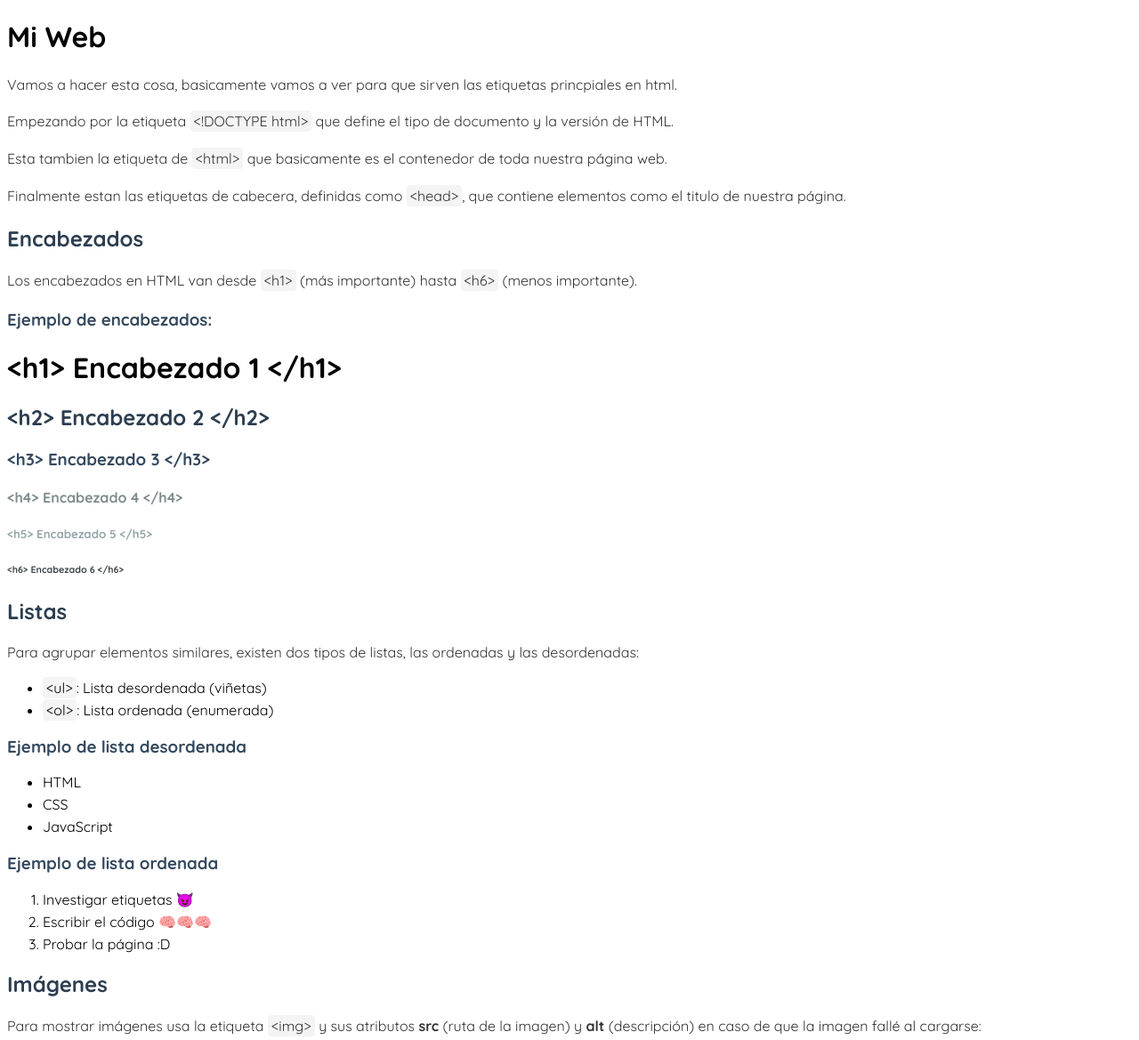
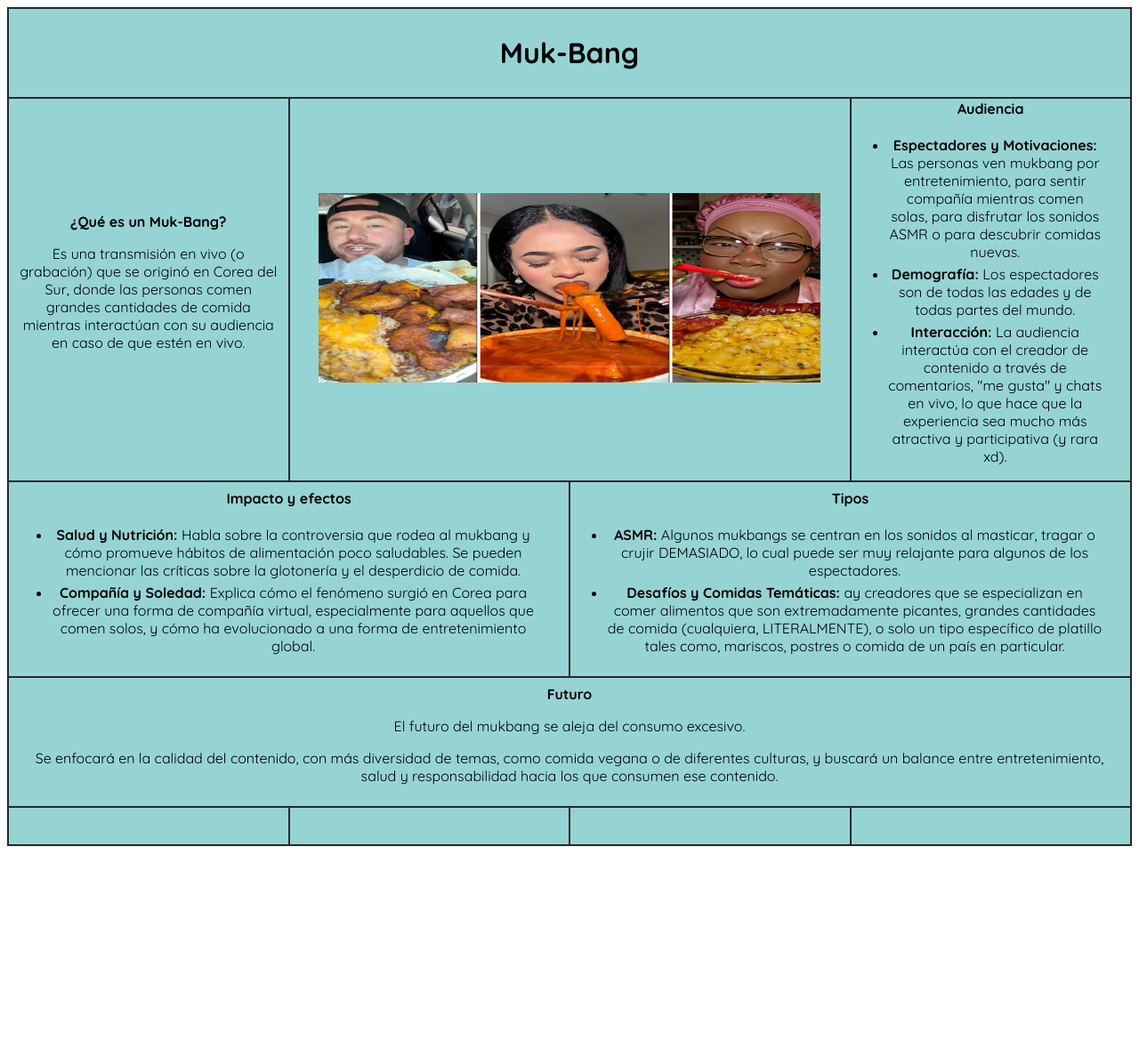
Before and after one commit to r1zZ0W/2025-AWEB-U2-P1-Tablas, a plain HTML site: page index.html in a window 1280 px wide. Shown: the top 1169 px of the page at 89% size. After the commit the page ends 959 px from the top, so only its background shows below. Drawn offline with Linux system fonts and the light colour scheme.

Commit message:
la recontra regue en el anterior commit XD

```diff
--- a/index.html
+++ b/index.html
@@ -1,106 +1,110 @@
 <!DOCTYPE html>
-<html lang="es">
+<html lang="en">
     <head>
-
         <meta charset="UTF-8">
         <meta name="viewport" content="width=device-width, initial-scale=1.0">
-
+        <title>Muk-Bang</title>
         <link rel="preconnect" href="https://fonts.googleapis.com">
         <link rel="preconnect" href="https://fonts.gstatic.com" crossorigin>
-    <link href="https://fonts.googleapis.com/css2?family=Quicksand:wght@400;700&display=swap" rel="stylesheet">
+        <link href="https://fonts.googleapis.com/css2?family=Quicksand:wght@300;400;500;600;700&display=swap" rel="stylesheet">
         <link rel="stylesheet" href="styles.css">
-
-    <title>Página HTML Esencial</title>
-
     </head>
     <body>
-
-    <h1>Mi Web</h1>
-
+        <table>
+            <thead>
+                <tr>
+                    <!-- Colspan sirve para poder expandir las columna que cubre el encabezado
+                     o lo datos de nuestra tabla-->
+                    <th scope="col" colspan="4">
+                        <h1>Muk-Bang</h1>
+                    </th>
+                </tr>
+            </thead>
+            <tbody>
+                <tr>
+                    <!-- Al igual que se pueden "insertar" parrafos e imagenes dentro de el mismo
+                        encabezado o datos, y en si cualquier elemento de html, por lo que he visto XD -->
+                    <th scope="row" id = "titulo"> ¿Qué es un Muk-Bang?
                         <p>
-        Vamos a hacer esta cosa, basicamente vamos a ver para que sirven las etiquetas princpiales en html.
+                        Es una transmisión en vivo (o grabación) que se originó en Corea
+                        del Sur, donde las personas comen grandes cantidades de comida mientras
+                         interactúan con su audiencia en caso de que estén en vivo.
                         </p>
-
-    <p>
-        Empezando por la etiqueta <code>&lt;!DOCTYPE html></code> que define el tipo de documento y la versión de HTML.
-    </p>
-
-    <p>
-        Esta tambien la etiqueta de <code>&lt;html></code> que basicamente es el contenedor de toda nuestra página web.
-    </p>
-
-    <p>
-        Finalmente estan las etiquetas de cabecera, definidas como <code>&lt;head></code>, que contiene elementos como el titulo de nuestra página.
-    </p>
-
-    <h2>Encabezados</h2>
-
-    <p>
-        Los encabezados en HTML van desde <code>&lt;h1&gt;</code> (más importante) hasta <code>&lt;h6&gt;</code> (menos importante).
-    </p>
-
-    <h3>Ejemplo de encabezados:</h3>
-
-    <h1>&lt;h1&gt; Encabezado 1 &lt;/h1&gt;</h1>
-    <h2>&lt;h2&gt; Encabezado 2 &lt;/h2&gt;</h2>
-    <h3>&lt;h3&gt; Encabezado 3 &lt;/h3&gt;</h3>
-    <h4>&lt;h4&gt; Encabezado 4 &lt;/h4&gt;</h4>
-    <h5>&lt;h5&gt; Encabezado 5 &lt;/h5&gt;</h5>
-    <h6>&lt;h6&gt; Encabezado 6 &lt;/h6&gt;</h6>
-
-    <h2>Listas</h2>
-
-    <p>Para agrupar elementos similares, existen dos tipos de listas, las ordenadas y las desordenadas:</p>
-
+                    </th>
+                    <td colspan="2">
+                        <img src="/mukbang.webp" alt="Imagen relacionada a lo que es un Muk-Bang" id="muk-bang">
+                    </td>
+                    <td><strong>Audiencia</strong>
                         <ul>
 
-        <li><code>&lt;ul&gt;</code>: Lista desordenada (viñetas)</li>
-        <li><code>&lt;ol&gt;</code>: Lista ordenada (enumerada)</li>
+                            <li><b>Espectadores y Motivaciones: </b> Las personas ven mukbang por entretenimiento,
+                                para sentir compañía mientras comen solas, para disfrutar los sonidos ASMR
+                                o para descubrir comidas nuevas.
+                            </li>
+
+                            <li><b>Demografía: </b> Los espectadores son de todas las edades
+                                y de todas partes del mundo.
+                            </li>
+
+                            <li><b>Interacción: </b> La audiencia interactúa con el creador de contenido
+                                a través de comentarios, "me gusta" y chats en vivo, lo que hace que la experiencia
+                                sea mucho más atractiva y participativa (y rara xd).
+                            </li>
+                        </ul>
+                    </td>
+                </tr>
+                <tr>
+                    <th scope="row" colspan="2">Impacto y efectos
+                        <ul>
+                            <li><b>Salud y Nutrición: </b>Habla sobre la controversia que rodea al mukbang y cómo promueve
+                                hábitos de alimentación poco saludables.
+                                Se pueden mencionar las críticas sobre la glotonería y el desperdicio de comida.
+                            </li>
+
+                            <li><b>Compañía y Soledad: </b>Explica cómo el fenómeno surgió en Corea para ofrecer una forma
+                                de compañía virtual, especialmente para aquellos que comen solos, y cómo ha evolucionado
+                                a una forma de entretenimiento global.
+                            </li>
+                        </ul>
+                    </th>
+                    <td colspan="2"><b>Tipos </b>
+                         <ul>
+
+                            <li>
+                                <b>ASMR: </b> Algunos mukbangs se centran en los sonidos al masticar, tragar o crujir DEMASIADO,
+                                lo cual puede ser muy relajante para algunos de los espectadores.
+                            </li>
+
+                            <li>
+                                <b>Desafíos y Comidas Temáticas: </b> ay creadores que se especializan en comer alimentos
+                                que son extremadamente picantes, grandes cantidades de comida (cualquiera, LITERALMENTE), o solo
+                                un tipo específico de platillo tales como, mariscos, postres o comida de un país en particular.
+                            </li>
 
                         </ul>
-
-    <h3>Ejemplo de lista desordenada</h3>
-
-    <ul>
-
-        <li>HTML</li>
-        <li>CSS</li>
-        <li>JavaScript</li>
-
-    </ul>
-
-    <h3>Ejemplo de lista ordenada</h3>
-
-    <ol>
-
-        <li>Investigar etiquetas 😈</li>
-        <li>Escribir el código 🧠🧠🧠</li>
-        <li>Probar la página :D</li>
-
-    </ol>
-
-    <h2>Imágenes</h2>
-    <p>Para mostrar imágenes usa la etiqueta <code>&lt;img&gt;</code> y sus atributos <b>src</b> (ruta de la imagen) y <b>alt</b> (descripción) en caso de que la imagen fallé al cargarse:</p>
-    <img src="https://preview.redd.it/84vh9jr2enu91.jpg?auto=webp&s=b1522398ef3c40fa9c8c6a8352c5c8fa1c997f24" alt="Chicharrón">
-
-
-    <h2>Enlaces</h2>
-    <p>Para vincular a otras páginas usa la etiqueta <code>&lt;a&gt;</code> con el atributo <b>href</b>:</p>
-    <a href="https://www.utez.edu.mx:8443/SISAVA/" target="_blank">Ingresa al SISA :D</a>
-
-
-    <h2>Atributos Principales</h2>
-
-    <ul>
-
-        <li><b>src</b>: Fuente /(ruta de una imagen o web). Ejemplo: <code>&lt;img src="foto.jpg"&gt;</code> <code>&lt;img src="https://mi.imagen.com"&gt;</code></li>
-        <li><b>alt</b>: Texto alternativo de una imagen. Ejemplo: <code>&lt;img alt="Descripción"&gt;</code></li>
-        <li><b>href</b>: Destino de un enlace. Ejemplo: <code>&lt;a href="https://www.utez.edu.mx:8443/SISAVA/"&gt;</code></li>
-        <li><b>title</b>: Título emergente al pasar el mouse. Ejemplo: <code>&lt;a title="Más info"&gt;Enlace&lt;/a&gt;</code></li>
-        <li><b>class</b> y <b>id</b>: Para identificar o aplicar estilos CSS.</li>
-        <li><b>style</b>: Permite aplicar estilos CSS directamente a un elemento.</li>
-
-    </ul>
-
+                    </td>
+                </tr>
+                <tr>
+                    <th scope="row" colspan="4">Futuro
+                        <p>
+                            El futuro del mukbang se aleja del consumo excesivo.
+                        </p>
+                        <p>
+                            Se enfocará en la calidad del contenido, con más diversidad de temas,
+                            como comida vegana o de diferentes culturas, y buscará un balance entre entretenimiento, salud y responsabilidad
+                            hacia los que consumen ese contenido.
+                        </p>
+                    </th>
+                </tr>
+            </tbody>
+            <tfoot>
+                <tr>
+                    <th scope = "row"></th>
+                    <td></td>
+                    <td></td>
+                    <td></td>
+                </tr>
+            </tfoot>
+        </table>
     </body>
 </html>
--- a/styles.css
+++ b/styles.css
@@ -1,64 +1,36 @@
-h1 {
-    font-family: 'Quicksand', sans-serif;
+table, th, td {
+  border: 2px solid #292828;
+  border-collapse: collapse;
 }
 
-h2 {
-    font-family: 'Quicksand', sans-serif;
-    color: #2c3e50;
+th, td {
+  width: 25%;
+  background-color: #96D4D4;
 }
 
-h3 {
-    font-family: 'Quicksand', sans-serif;
-    color: #34495e;
+table {
+  text-align: center;
+  font-family: 'Quicksand', sans-serif;
+  height: 700px;
+  width: 100%;
 }
 
-h4 {
-    font-family: 'Quicksand', sans-serif;
-    color: #7f8c8d;
+th {
+  height: 25px;
+  font-weight: bold;
+  padding: 8px;
 }
 
-h5 {
-    font-family: 'Quicksand', sans-serif;
-    color: #95a5a6;
+p, li{
+  font-weight: normal;
 }
 
-h6 {
-    font-family: 'Quicksand', sans-serif;
-    color: #404649;
+li{
+  padding-top: 5px;
+  padding-right: 30px;
 }
 
-p {
-    font-family: 'Quicksand', sans-serif;
-    line-height: 1.6;
-    color: #333;
+#muk-bang {
+  width: 90%;
+  height: 50%;
 }
-
-li {
-    font-family: 'Quicksand', sans-serif;
-    margin-bottom: 5px;
-
-}
-
-a {
-    font-family: 'Quicksand', sans-serif;
-    color: #2980b9;
-    text-decoration: none;
-}
-
-a:hover {
-    color: #326f97;
-    text-decoration: underline;
-}
-
-code {
-    font-family: 'Quicksand', sans-serif;
-    background-color: #f4f4f4;
-    padding: 2px 4px;
-    border-radius: 4px;
-}
-
-img {
-    display: block;
-    margin-left: auto;
-    margin-right: auto;
-}
```
Also changed, not shown: mukbang.webp (added). Lines whose indentation alone changed are shown as unchanged.
